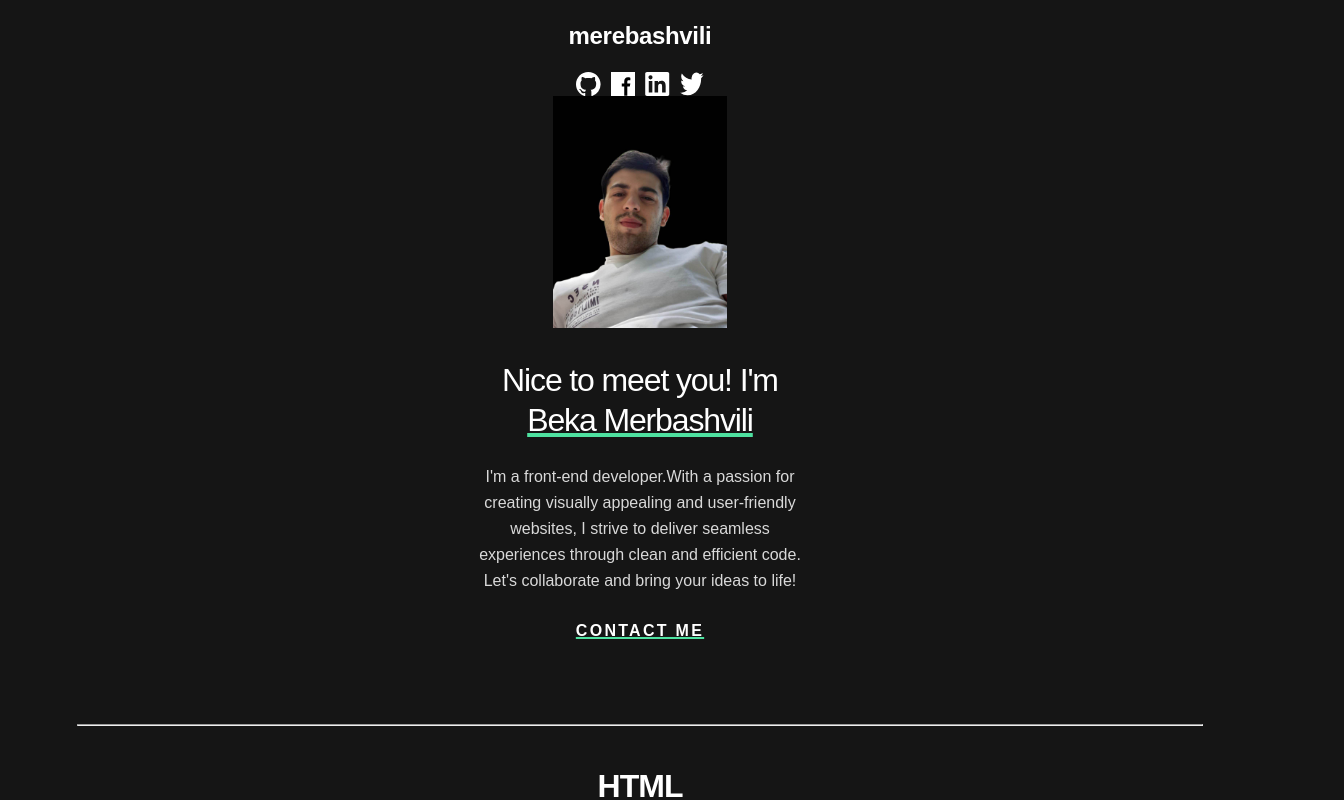
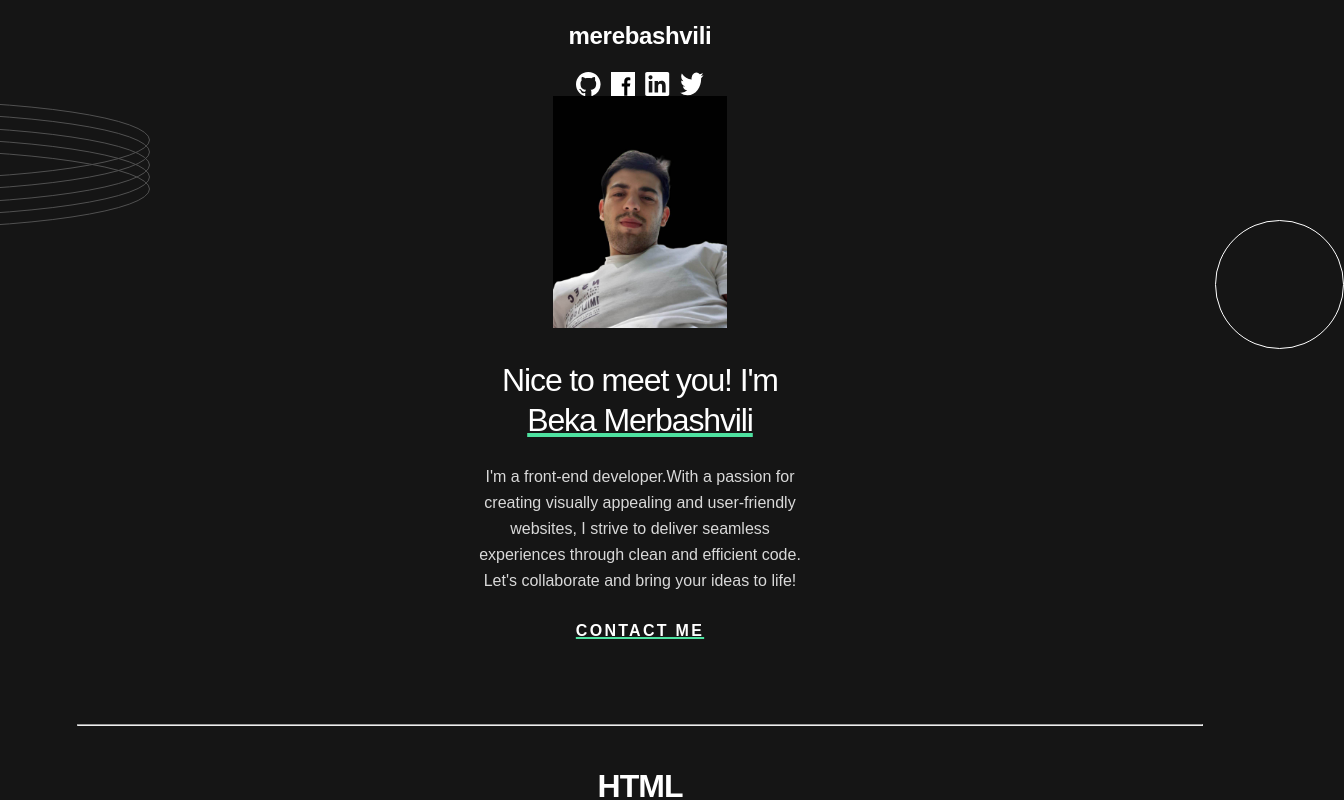
Before and after one commit to Beka-Merebashvili/portfolio, a React (Vite) app: page / in a window 1280 px wide. Shown: the top 800 px of the page, 1344 px wide, since content can reach past the window. Built offline with nearby package versions, Linux system fonts and the light colour scheme.

Commit message:
add pattern imgs

```diff
--- a/src/components/AboutMe.tsx
+++ b/src/components/AboutMe.tsx
@@ -1,6 +1,8 @@
 import SocialMedia from "./SocialMedia";
 import styled from "styled-components";
 import myPhoto from "../assets/images/main-character.jpg";
+import circle from "../assets/images/pattern-circle.svg"
+import pattern from "../assets/images/pattern-rings.svg"
 
 export default function AboutMe() {
   return (
@@ -19,6 +21,8 @@ export default function AboutMe() {
         to life!
       </p>
       <p className="contact">contact me</p>
+      <img className="circle" src={circle} alt="circle" />
+      <img className="ring" src={pattern} alt="" />
     </Container>
   );
 }
@@ -27,6 +31,7 @@ const Container = styled.div`
   display: flex;
   flex-direction: column;
   align-items: center;
+  position: relative;
   .imgBox {
     width: 174px;
     height: 240px;
@@ -65,4 +70,14 @@ const Container = styled.div`
     text-decoration: underline 2px #4ee1a0;
     margin: 24px 0 80px 0;
   }
+  .circle {
+    position: absolute;
+    top: 220px;
+    right: -64px;
+  }
+  .ring {
+    position: absolute;
+    top: 100px;
+    left: -380px;
+  }
 `;
```
